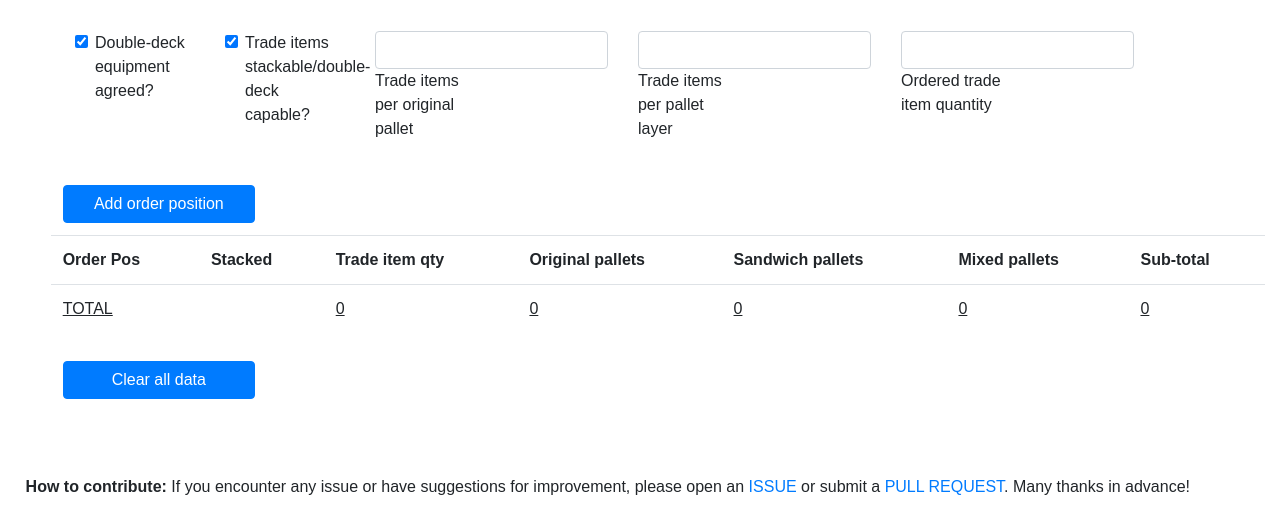
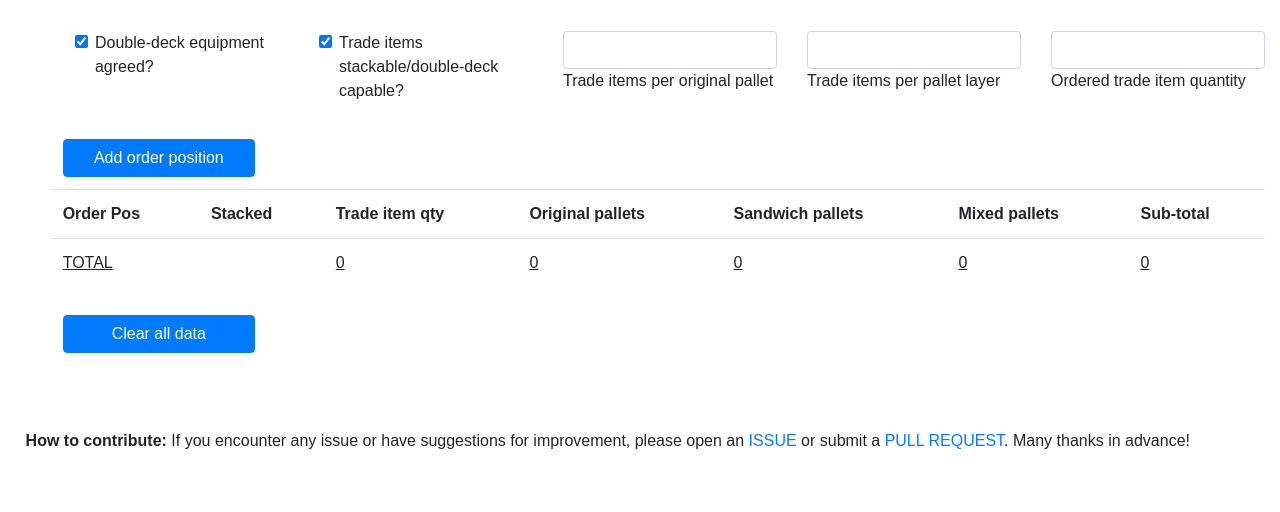
Before and after one commit to gs1-germany/palletBayCalculator, a plain HTML site: page index.html in a window 1280 px wide. Shown: the part 290-802 px from the top of the page. Drawn offline with Linux system fonts and the light colour scheme.

Commit message:
made form more readable

```diff
--- a/styles/styles.css
+++ b/styles/styles.css
@@ -35,7 +35,7 @@ main {
 label{
   width: 100px;
   display: inline-block;
-  vertical-align: top;
+  vertical-align: bottom;
 }
 
 form{
@@ -44,6 +44,14 @@ form{
 
 .button-div{
   padding: 1% 1%;
+}
+
+.col-auto{
+  width: 20%;
+}
+
+.form-label, .form-check-label{
+  width: fit-content;
 }
 
 #add-row{
```
